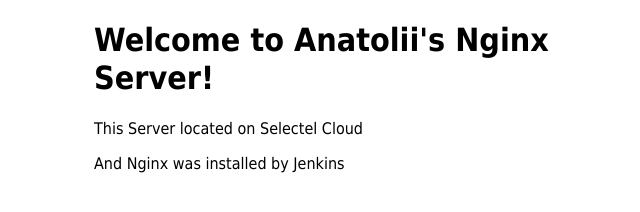
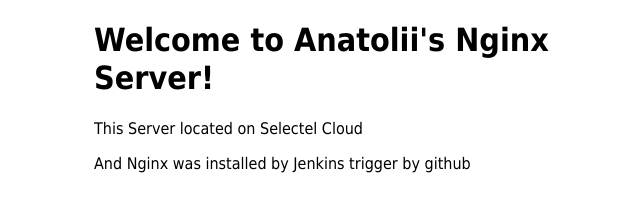
Before and after one commit to anatolii-docker/Jenkins, a plain HTML site: page index.html in a window 1280 px wide. Shown: the whole page, without its empty margins (266-906 px from the left). Drawn offline with Linux system fonts and the light colour scheme.

Commit message:
Add string

```diff
--- a/index.html
+++ b/index.html
@@ -13,7 +13,7 @@
 <body>
 <h1>Welcome to Anatolii's Nginx Server!</h1>
 <p>This Server located on Selectel Cloud</p>
-<p>And Nginx was installed by Jenkins</p>
+<p>And Nginx was installed by Jenkins trigger by github</p>
 
 
 
```
